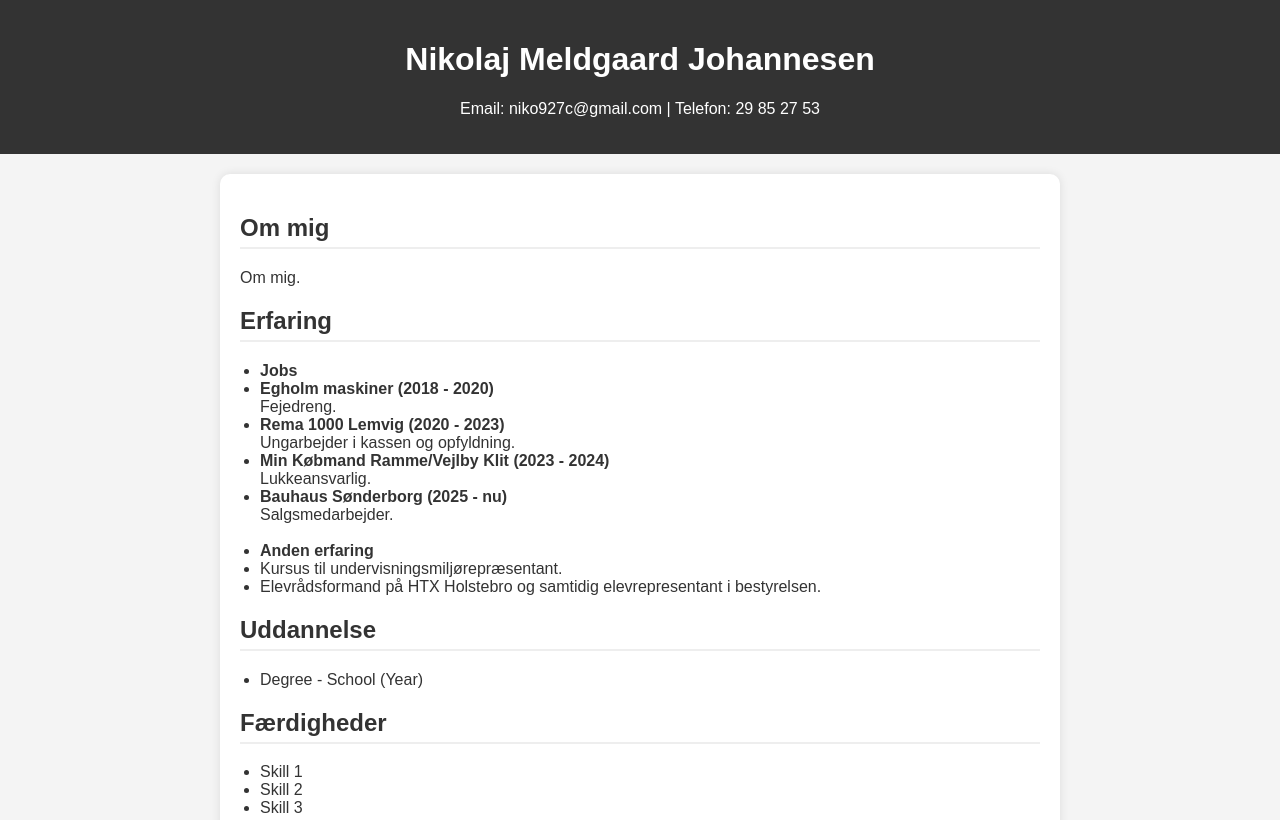
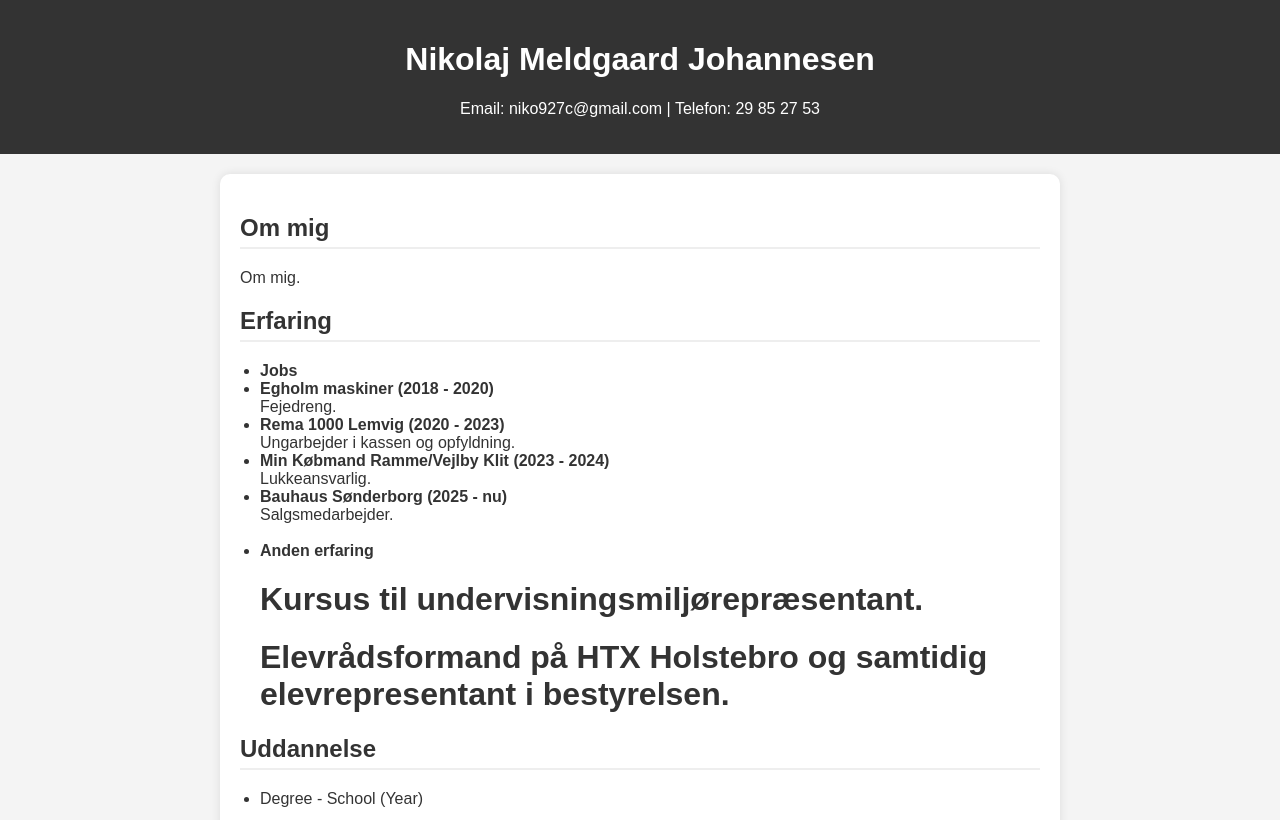
Before and after one commit to niko927c/CV, a plain HTML site: page index.html in a window 1280 px wide. Shown: the top 820 px of the page. Drawn offline with Linux system fonts and the light colour scheme.

Commit message:
Update index.html

```diff
--- a/index.html
+++ b/index.html
@@ -60,8 +60,8 @@
       <li><strong>Min Købmand Ramme/Vejlby Klit (2023 - 2024)</strong><br>Lukkeansvarlig.</li>
       <li><strong>Bauhaus Sønderborg (2025 - nu)</strong><br>Salgsmedarbejder.</li>
       <br><li><strong>Anden erfaring</strong></li>
-      <li>Kursus til undervisningsmiljørepræsentant.</li>
-      <li>Elevrådsformand på HTX Holstebro og samtidig elevrepresentant i bestyrelsen.</li>
+      <h1>Kursus til undervisningsmiljørepræsentant.</h1>
+      <h1>Elevrådsformand på HTX Holstebro og samtidig elevrepresentant i bestyrelsen.</h1>
 
 
     </ul>
```
